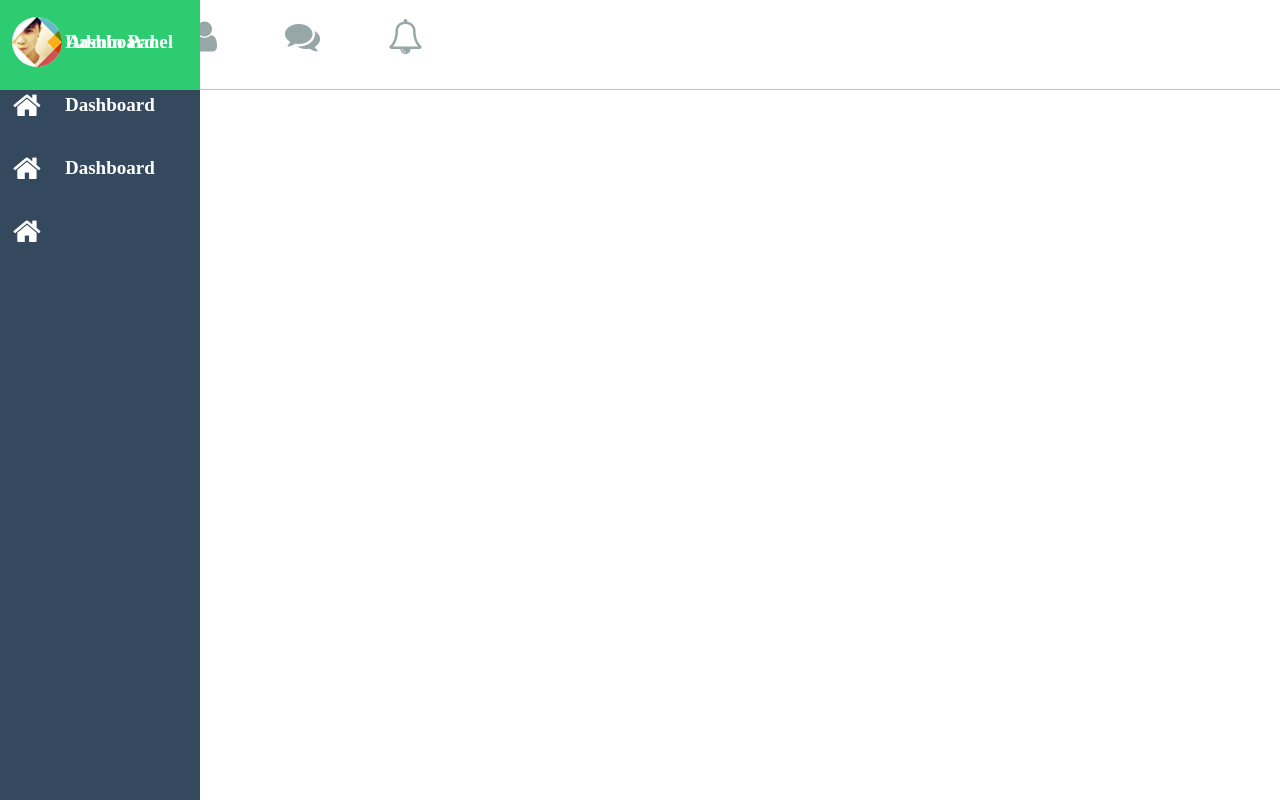
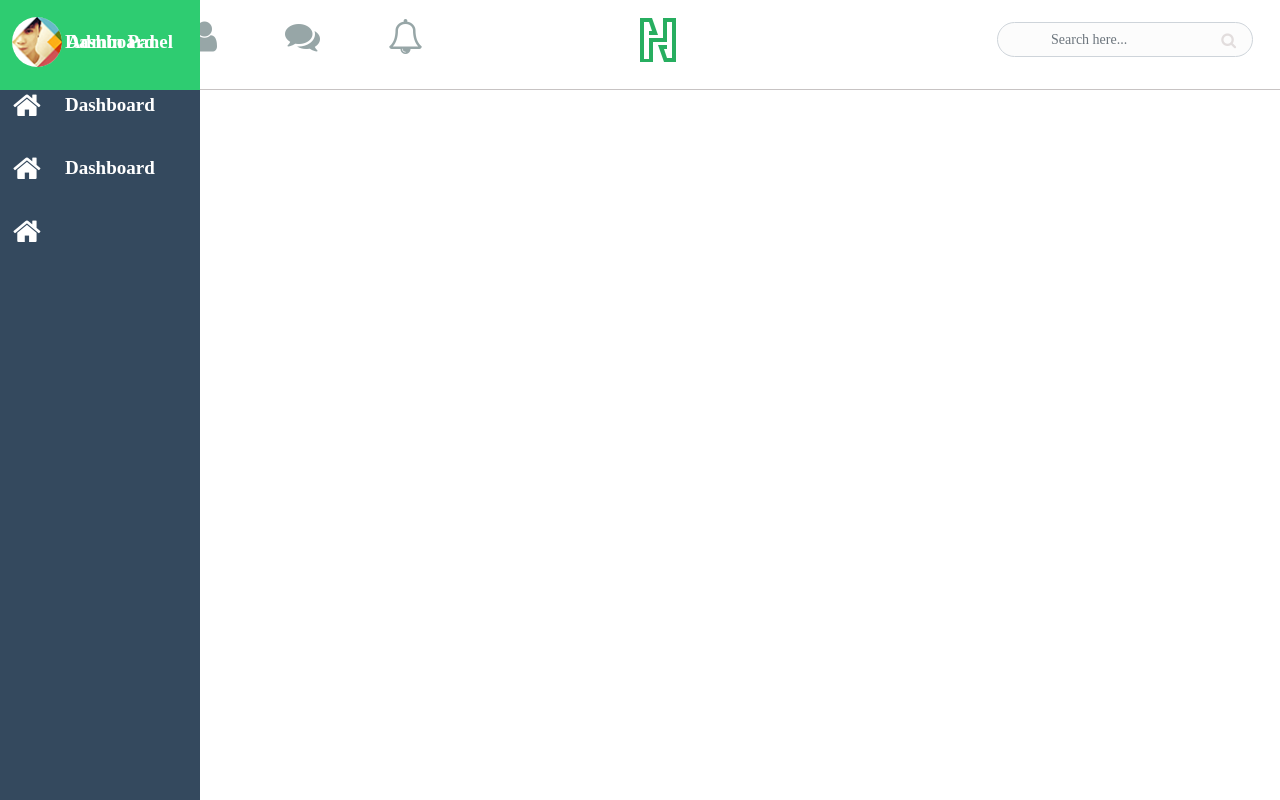
Before and after one commit to suvo98/admin-template, a plain HTML site: page index.html in a window 1280 px wide. Drawn offline with nearby package versions, Linux system fonts and the light colour scheme.

Commit message:
header-top-of search

```diff
--- a/css/style.css
+++ b/css/style.css
@@ -167,3 +167,31 @@ ul.header-items li a i:hover{
     color: #a4babb;
     transform: rotate(360deg);
 }
+
+.logo {
+    position: absolute;
+    left: 50%;
+    margin-top: 18px;
+}
+
+.search-panel{
+    position: relative;
+}
+
+#search-input {
+    width: 20%;
+    float: right;
+    margin-right: 27px;
+    margin-top: 22px;
+    background-color: rgba(240,240,240,.2);
+    border-radius: 22px;
+    font-size: 14px;
+    padding-left: 53px;
+}
+
+.search-icon i {
+    color: rgb(226, 221, 221);
+    position: absolute;
+    right: 44px;
+    bottom: -48px;
+}
--- a/index.html
+++ b/index.html
@@ -69,7 +69,18 @@
                                 <i class="fa fa-bell-o"></i>
                             </a>
                         </li>
-                    </ul>
+                </ul>
+
+                <div class="logo">
+                    <img src="img/logo.png" alt="">
+                </div>
+
+                <div class="search-panel">
+                    <input type="text" id="search-input" class="form-control" placeholder="Search here...">
+                </div>
+                <div class="search-icon">
+                    <i class="fa fa-search"></i>
+                </div>
         </div>
     </section>
 
```
Also changed, not shown: img/logo.png (added).
